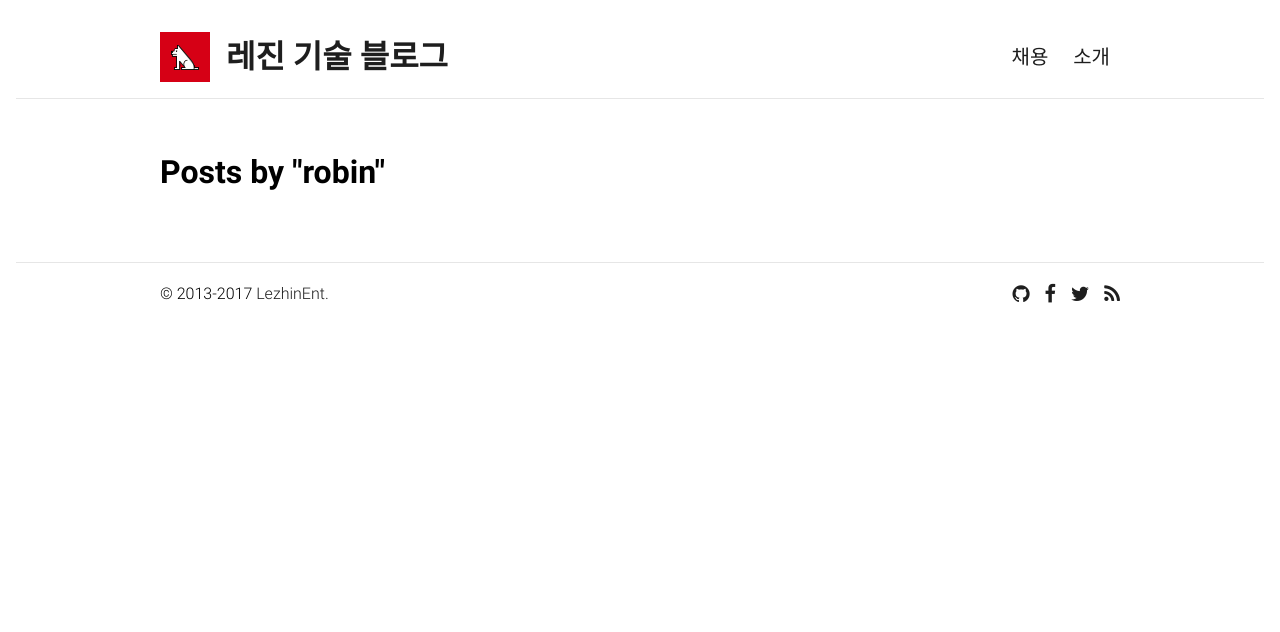
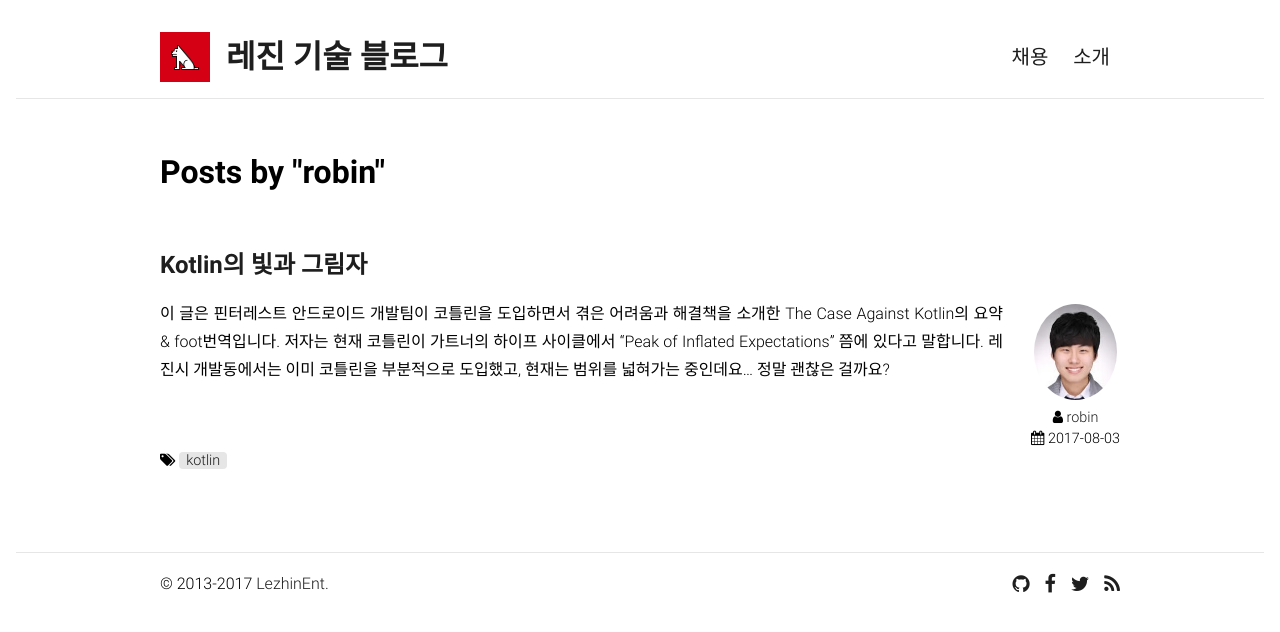
Before and after one commit to lezhin/lezhin.github.io, a Jekyll site: the page built from _authors/robin.md, in a window 1280 px wide. Shown: the top 632 px of the page. Built offline with Jekyll 4.4.1, drawn with Linux system fonts in a browser that asks for light colours; nearby versions of some CDN libraries; some web fonts are replaced; some of the changed lines change nothing that is shown.

Commit message:
add post: the case against kotlin

```diff
--- a/_authors/robin.md
+++ b/_authors/robin.md
@@ -1,5 +1,5 @@
 ---
 name: robin
 title: 임정호
-image: /files/authors/robin.png
+image: /files/authors/robin.jpg
 ---
--- /dev/null
+++ b/_posts/2017-08-03-the-case-against-kotlin.md
@@ -0,0 +1,89 @@
+---
+title: 'Kotlin의 빛과 그림자'
+author: robin
+date: 2017-08-03 11:10
+tags: [kotlin]
+---
+
+이 글은 핀터레스트 안드로이드 개발팀이 코틀린을 도입하면서 겪은 어려움과 해결책을 소개한
+[The Case Against Kotlin](https://medium.com/@Pinterest_Engineering/the-case-against-kotlin-2c574cb87953)의 요약 & ~~foot~~번역입니다.
+저자는 현재 코틀린이 [가트너의 하이프 사이클](https://en.wikipedia.org/wiki/Hype_cycle)에서 "Peak of Inflated Expectations" 쯤에 있다고 말합니다.
+레진시 개발동에서는 이미 코틀린을 부분적으로 도입했고, 현재는 범위를 넓혀가는 중인데요... 정말 괜찮은 걸까요?
+<!--more-->
+
+![](/files/2017-08-03-the-case-against-kotlin/kotlin_in_hype_cycle.png)
+
+## 문제: 학습곡선
+
+* 자바 개발자로서 문법에 익숙해지는 데 1주일 정도 걸린다.
+* 코틀린을 이미 잘하는 사람이 없으면 베스트 프랙티스들을 찾아보면서 해야하는 데 시간을 들인다.
+* 코틀린 사용을 가속화 시키는 데 팀 트레이닝을 계속 해야한다. -> 기회비용 많이 든다.
+	* 하기 싫어 하는 사람도 있을거고...
+	* 혼자서 알아서 잘 배우는 사람도 있을거고...
+
+## 해결책: 학습곡선
+
+* 코틀린은 아직 ~~말년병장~~성숙한 언어가 아닙니다! 지금 자라나고 있습니다!
+* 책도 있고 인터넷 리소스도 있지만, 코틀린 신봉자가 하나 있어서 다 가르쳐주는 게 짱입니다.
+* 필자의 입장에서 코틀린을 하고 싶었던 이유는 생산성인데요, 같은 팀원들 중에 그렇게 느꼈던 사람들은 많지 않은 것 같습니다. 정착이 되면 보이겠죠.
+
+## 문제: 빌드 속도
+
+* Gradle 빌드 속도는 보통 30초, 클린 빌드는 75초 까지 걸립니다.
+* 코틀린은 보통 빌드 속도의 25%, 클린 빌드의 40% 밖에 안나옵니다.
+
+## 해결책: 빌드 속도
+
+* ~~알아서 하셈 ㅋ~~
+* ~~음.. 죄송합니다~~
+* 코틀린 파일 하나 변환 -> 클린 빌드 시 조금 시간이 더 걸립니다. 파일을 많이 변환할수록 느려지긴 하지만 체감하긴 어려습니다.
+* 보통 빌드할 때는 코틀린 파일 많아도 상관 없습니다.
+* 결론: 클린 빌드할 때 느려진다는 걸 체감할 겁니다.
+
+## 문제: 개발 안정성
+
+* 우리 팀은 언어의 생김새가 문제가 아니라, 처음에 코드를 작성하거나 생산성있게 일을 하지 못할 것이라 생각하는 것 같습니다.
+	* 사실 그냥 코틀린 배우기 싫은 거 같아요.
+* 예를 들면, 코틀린 애노테이션 프로세서 툴 때문에 빌드가 안 되고, 무조건 클린 빌드로만 개발을 했던 적이 있습니다.
+	* 이거 코틀린 때문 아니야?!?!? 하는 의심들 많았죠.
+	* 고치느라 시간이 많이 흘렀습니다.
+	* 또 어떤 문제가 튀어나올지에 대한 두려움이 커지네요.
+
+## 해결책: 개발 안정성
+
+* 그냥 IDE 나 언어의 stable 버젼만 업데이트 하세요.
+	* 안정된 버젼들만 사용하면 그나마 힘든 일 없을거예요.~~정말?~~
+
+## 문제: 정적 분석
+
+* FindBugs, PMD, Error Prone, Checkstyles and Lint
+	* Java 는 이와 같은 툴들로 인해 Code Review에 쓸데없는 걸 줄이거나 룰을 적용할 수 있는데,
+	* 코틀린에는... 이런 게 없... 분석을 위한 게 아직... 없습니다... 사람들이 알아서 다 찾아야 합니한다.
+
+## 해결책: 정적 분석
+
+* 그냥 ~~손가락빨고~~ 기다려야 합니다. 아니면, 직접 만드세요!
+
+## 문제: 나 돌아갈래~
+
+* TL;DR 돌아가기 쉽지 않습니다. 자바를 코틀린으로 옮기기에는 쉬운데, 반대는... 어렵습니다!
+	* 코드가 깨지고, 변수명부터, 이런 저런 부분들을 다시 구현해야합니다.
+	* 코틀린스럽거나, 코틀린만의 특정 기능을 사용했다면, 여기서부터 헬이죠.
+
+![](/files/2017-08-03-the-case-against-kotlin/seol_in_peppermint_candy.jpg)
+
+## 해결책: 나 돌아갈래~
+
+* 다시 되돌아오는 건 쉽지 않기 때문에 잘 생각해야 합니다.
+* 유닛 테스트가 정말 잘 된 파일들부터 바꾸세요.
+* 간단하고 재사용 가능한 잘 모듈화된 파일들을 먼저 바꾸세요.
+
+## 결론
+
+이 글은 고려해야 할 리스크에 대해서 나열했습니다.
+위 단점들은 구글이 차차 해결해 줄겁니다.
+코틀린으로 작성하는 건 쉽지만, 되돌리기는 어렵습니다.
+
+![](/files/2017-08-03-the-case-against-kotlin/seol_in_silmido.jpg)
+
+> 그래서 말인데... [레진에서 코틀린 삽질을 함께 할 개발자를 모십니다!](/recruit)
```
Also changed, not shown: files/2017-06-elementofstyle/4th.jpg (added), files/2017-06-elementofstyle/kr.jpg (added), files/2017-08-03-the-case-against-kotlin/kotlin_in_hype_cycle.png (added), files/2017-08-03-the-case-against-kotlin/seol_in_peppermint_candy.jpg (added), files/2017-08-03-the-case-against-kotlin/seol_in_silmido.jpg (added).
